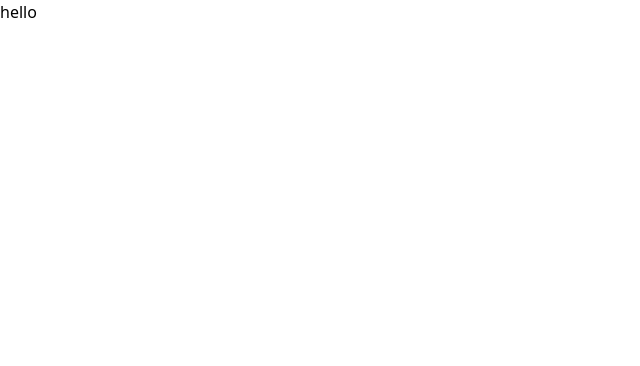
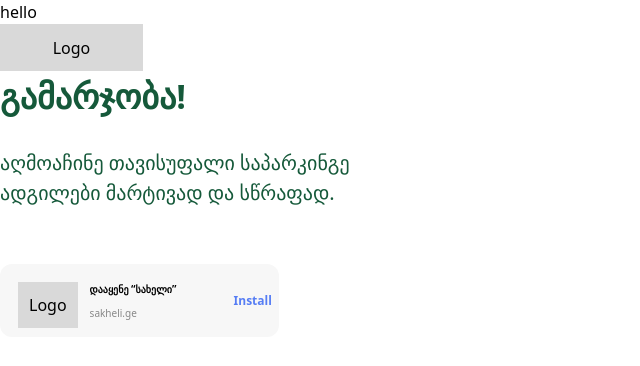
Before and after one commit to chubinaaa/DOER-team2-FE, a Next.js app: page / in a window 1280 px wide. Shown: the top 366 px of the page, without its empty margins (0-640 px from the left). Built offline with nearby package versions, Linux system fonts and the light colour scheme.

Commit message:
Add components for welcome message, logo, and installation prompt

```diff
--- /dev/null
+++ b/src/app/components/InstallPopup.tsx
@@ -0,0 +1,18 @@
+import Logo from "./Logo";
+const InstallPopup = () => {
+  return (
+    <div className='w-[279px] h-[73px] top-[34px] left-[57px] rounded-[12px] bg-[#F7F7F7]'>
+        <div className="flex">
+            <Logo width="34.48px" height="34.48px mt-[18px] mr-[12px] mb-[21px] ml-[18px]"/>
+            <div >
+            <p className="w-[108px] h-[14px] mt-[18px] mr-[64px] font-FiraGO font-bold text-[10px] leading-[14.4px] text-[#000000]">დააყენე “სახელი”</p>
+            <p className="w-[46px] h-[12px] mb-[18px] mr-[64px] mt-[11px] font-FiraGO font-light text-[10px] leading-[12px] text-[#888888]">sakheli.ge</p>
+            </div>
+            <button className=" w-[35px] h-[14px] mt-[30px] ml-[-28px] font-FiraGO font-bold text-[12px] leading-[14.4px] text-[#567DF4]">Install</button>
+        </div>
+
+    </div>
+  )
+}
+
+export default InstallPopup;
--- /dev/null
+++ b/src/app/components/Logo.tsx
@@ -0,0 +1,14 @@
+interface LogoProps {
+    width?: string
+    height?: string;
+  }
+
+  const Logo = ({ width = 'w-[143px]', height = 'h-[47px]' }: LogoProps) => {
+    return (
+      <div className={` ${width} ${height}  flex items-center justify-center bg-[#D9D9D9] p-[11px]`}>
+        Logo
+      </div>
+    );
+  }
+
+  export default Logo;
--- /dev/null
+++ b/src/app/components/WelcomeMessage.tsx
@@ -0,0 +1,12 @@
+import React from 'react'
+
+const WelcomeMessage = () => {
+  return (
+    <div>
+      <h1 className="text-[#15593A] font-FiraGO font-bold text-[34px] leading-[51px]">გამარჯობა!</h1>
+      <p className="w-[361px] h-[90px] text-[#15593A] font-FiraGO font-light text-[20px] leading-[30px] my-[26px]">აღმოაჩინე თავისუფალი საპარკინგე ადგილები მარტივად და სწრაფად.</p>
+    </div>
+  )
+}
+
+export default WelcomeMessage;
--- a/src/app/page.tsx
+++ b/src/app/page.tsx
@@ -1,3 +1,11 @@
+import InstallPopup from "./components/InstallPopup";
+import Logo from "./components/Logo";
+import WelcomeMessage from "./components/WelcomeMessage";
+
 export default function Home() {
-    return <h1>hello</h1>;
+    return <h1>hello
+        <Logo/>
+        <WelcomeMessage/>
+        <InstallPopup/>
+    </h1>;
 }
```
Also changed, not shown: 1 other file (tests, documents, lock files or other folders).
